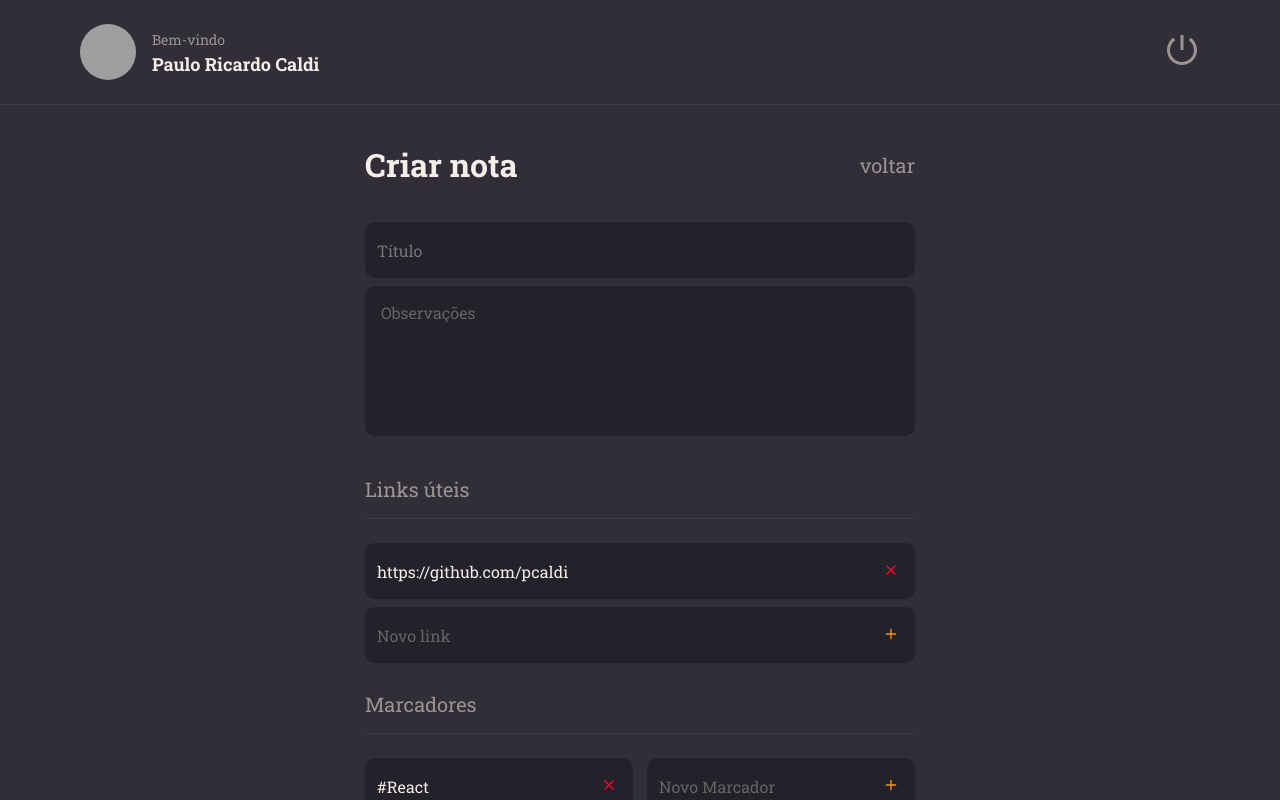
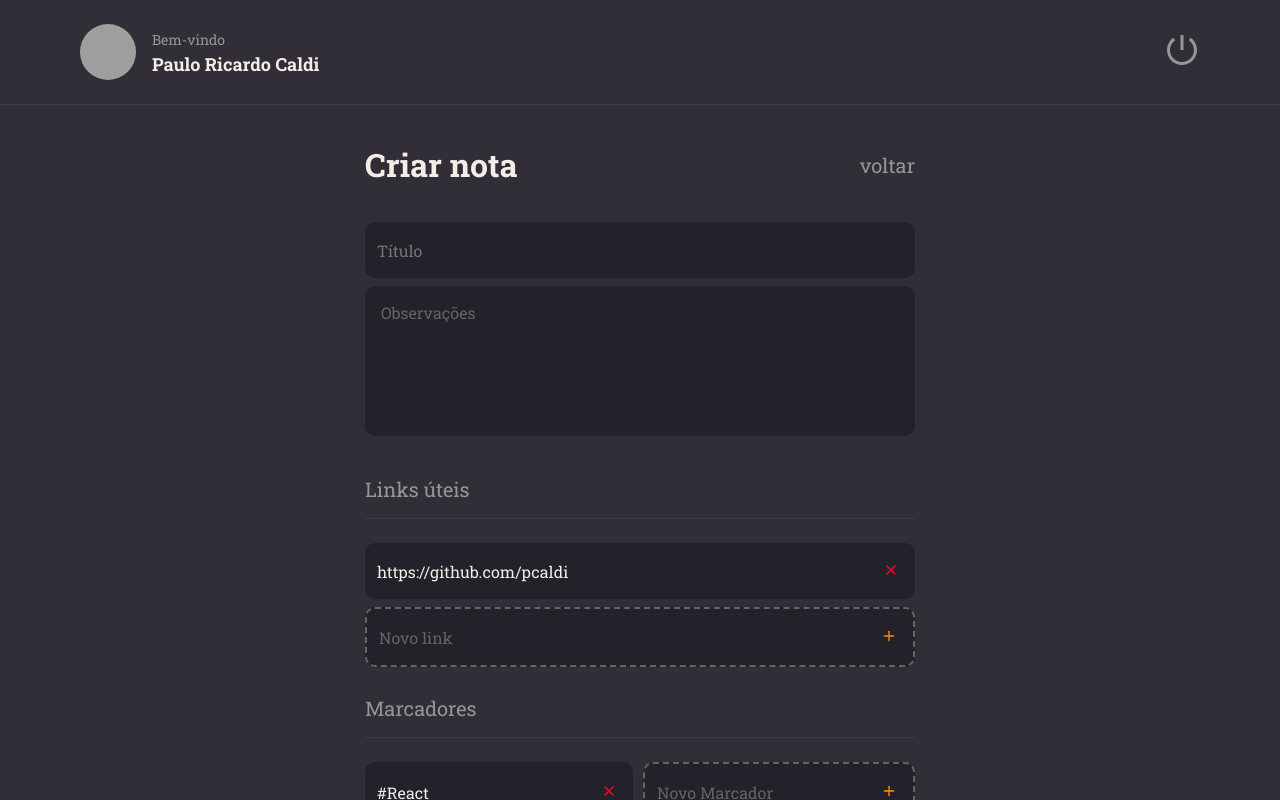
Before and after one commit to pcaldi/rocketNotes, a React (Vite) app: page / in a window 1280 px wide. Built offline with nearby package versions, Linux system fonts and the light colour scheme; grey boxes are pictures that could not be loaded.

Commit message:
corrigindo erro do styled components

```diff
--- a/src/components/NoteItem/styles.js
+++ b/src/components/NoteItem/styles.js
@@ -8,7 +8,7 @@ export const Container = styled.div`
 
   color: ${({ theme }) => theme.COLORS.GRAY_300};
 
-  border: ${({ theme, isNew }) => isNew ? `2px dashed ${theme.COLORS.GRAY_300}` : "none"};
+  border: ${({ theme, $isnew }) => $isnew ? `2px dashed ${theme.COLORS.GRAY_300}` : "none"};
 
   margin-bottom: 8px;
   border-radius: 10px;
@@ -34,7 +34,7 @@ export const Container = styled.div`
     padding: 12px;
 
     color: ${({ theme }) => theme.COLORS.WHITE};
-    background: none;
+    background: transparent;
 
     border: none;
 
```
